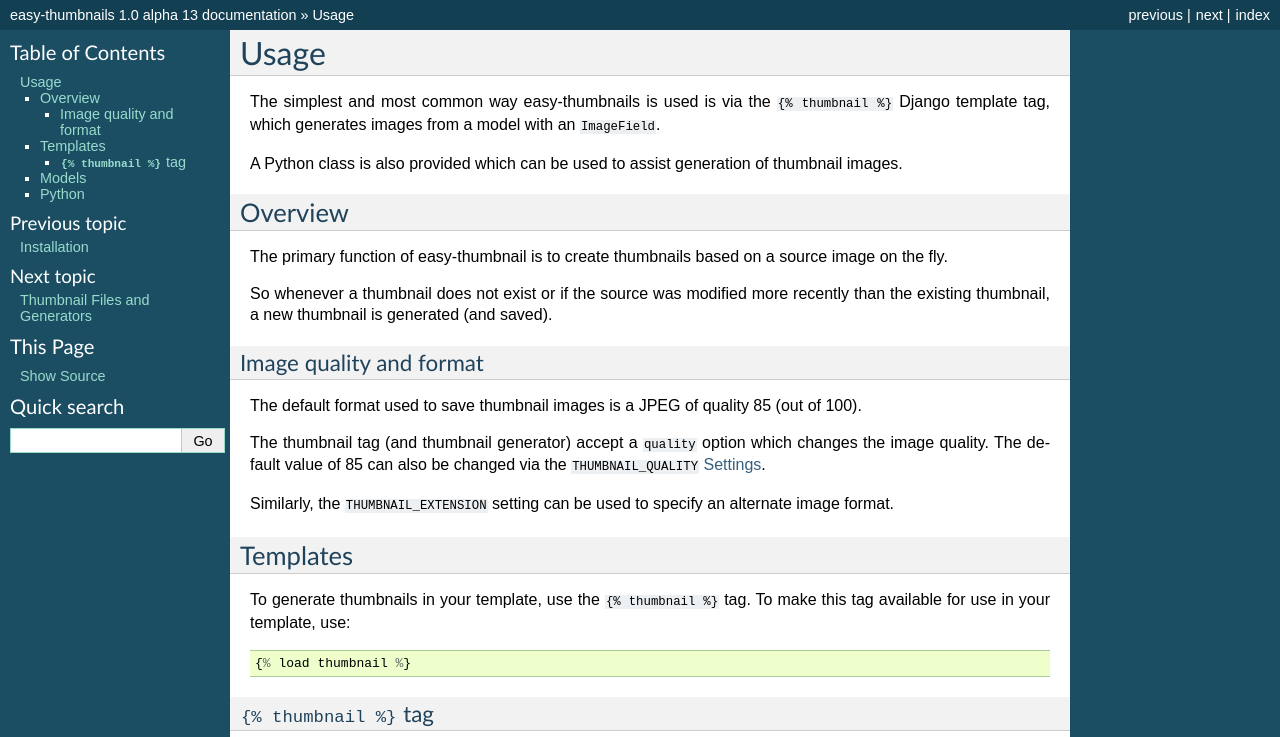
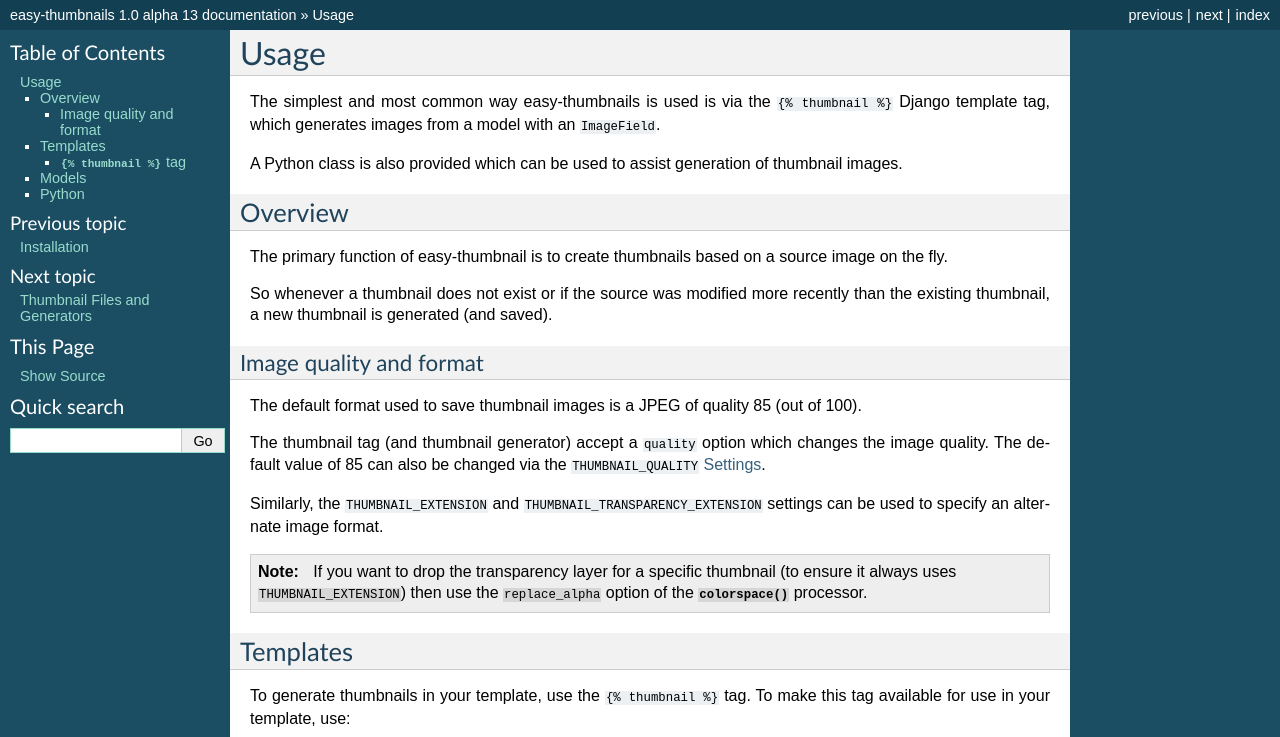
Before and after one commit to SmileyChris/easy-thumbnails, a Sphinx documentation site: the page built from docs/usage.txt, in a window 1280 px wide and 900 px high, cut to the strip 0-737 px from the top of the window. Built offline with Sphinx 7.4.7, drawn with Linux system fonts in a browser that asks for light colours.

Commit message:
Some small doc changes, and a minor backwards incompatible change (ThumbnailFile.tag is now a method, not a property)

```diff
--- a/docs/usage.txt
+++ b/docs/usage.txt
@@ -29,8 +29,14 @@
 which changes the image quality. The default value of 85 can also be changed
 via the ``THUMBNAIL_QUALITY`` :doc:`ref/settings`.
 
-Similarly, the ``THUMBNAIL_EXTENSION`` setting can be used to specify an
-alternate image format.
+Similarly, the ``THUMBNAIL_EXTENSION`` and ``THUMBNAIL_TRANSPARENCY_EXTENSION``
+settings can be used to specify an alternate image format.
+
+.. py:currentmodule:: easy_thumbnails.processors
+
+.. note:: If you want to drop the transparency layer for a specific thumbnail
+          (to ensure it always uses ``THUMBNAIL_EXTENSION``) then use the
+          ``replace_alpha`` option of the :py:func:`colorspace` processor.
 
 Templates
 =========
```
Also changed, not shown: 1 other file.
